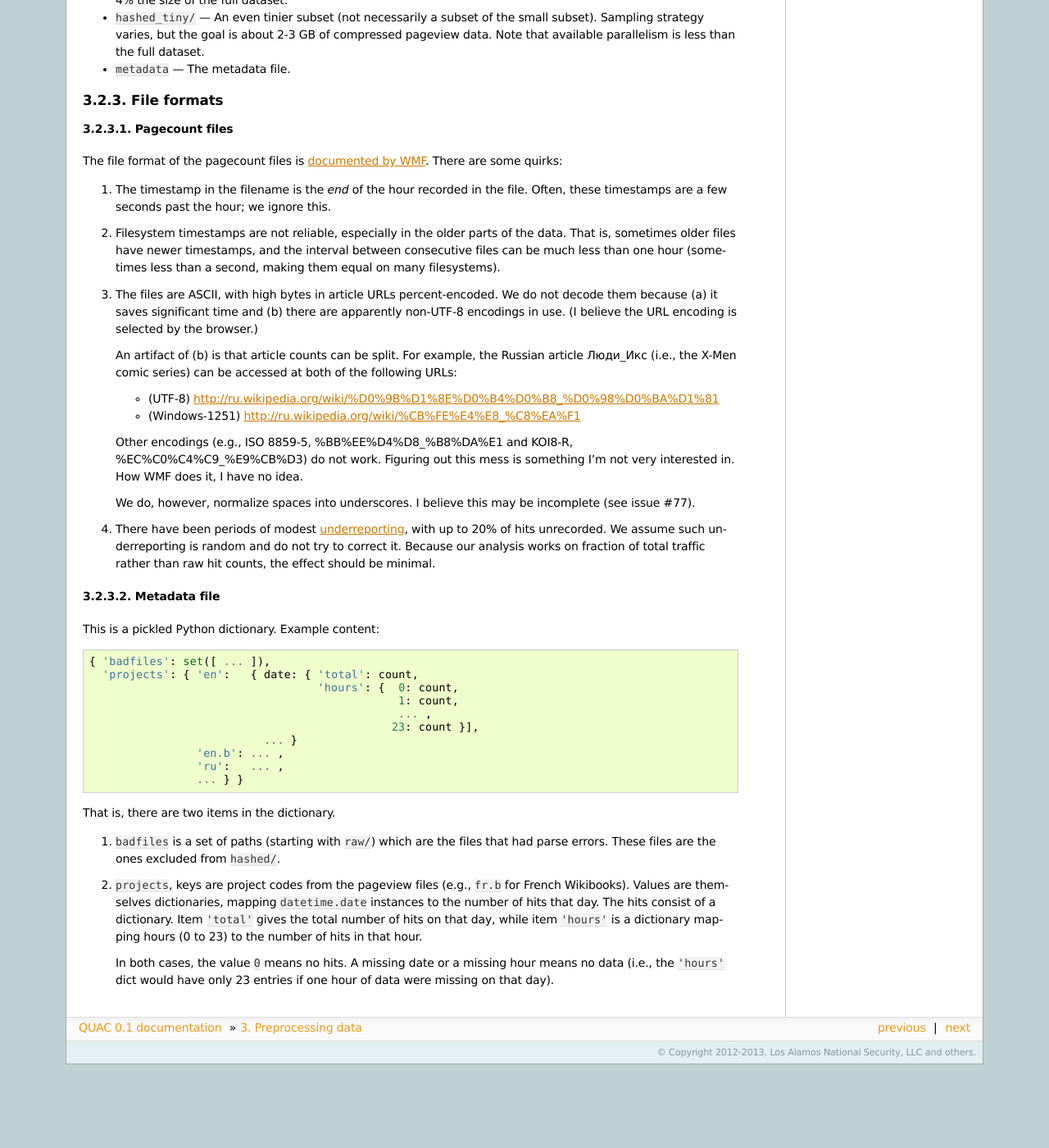
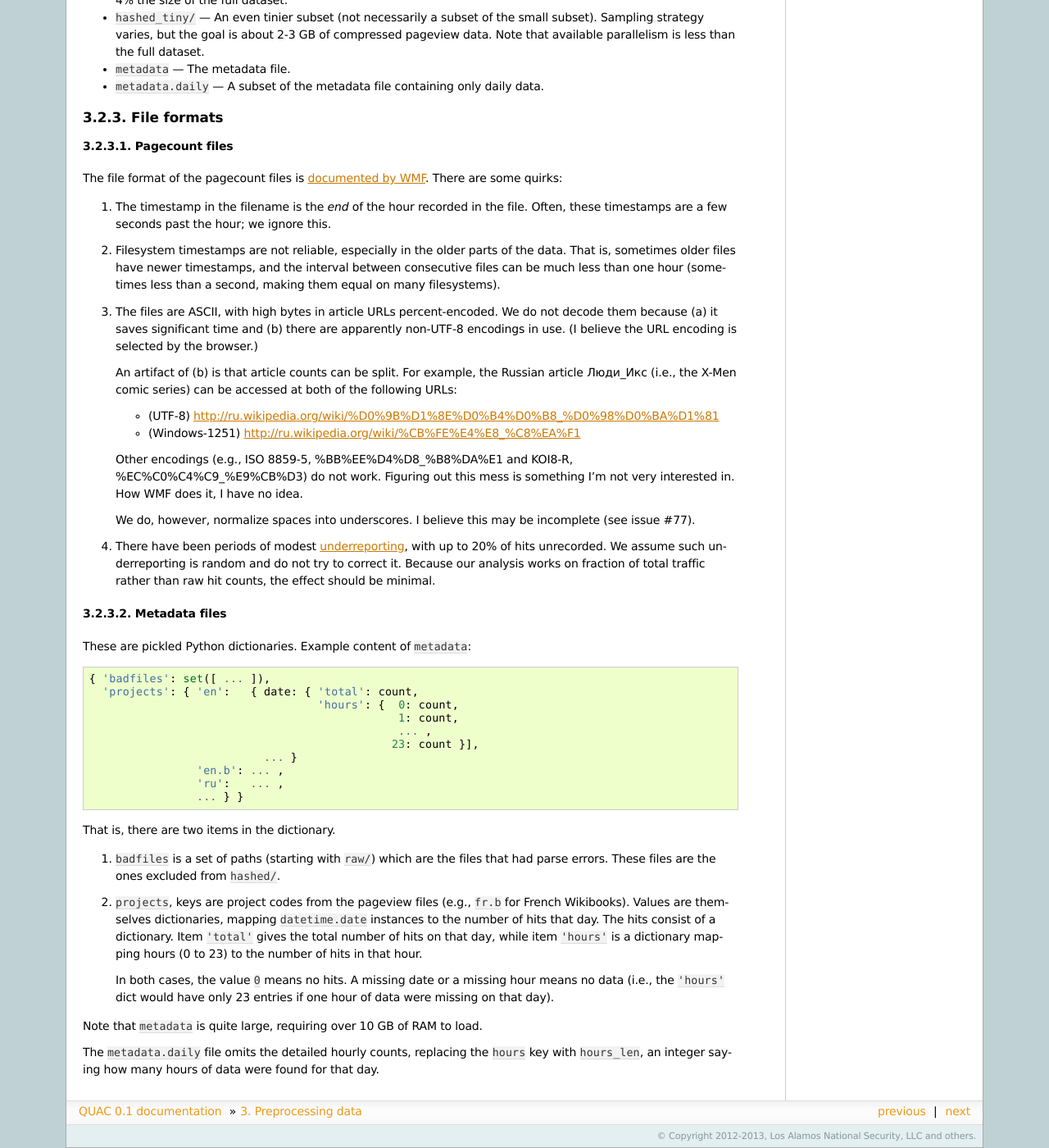
Before and after one commit to reidpr/quac, a Sphinx documentation site: the page built from sphinx/pipeline.rst, in a window 1280 px wide and 1400 px high, scrolled down 3718 px. Shown: the whole window at 82% size. Built offline with Sphinx 7.4.7, drawn with Linux system fonts in a browser that asks for light colours; formulas are drawn with MathJax 3; before the commit the page ends 5016 px from its top, so only the background shows below that; some of the changed text lies outside the part shown.

Commit message:
create smaller version of metadata file too

```diff
--- a/sphinx/pipeline.rst
+++ b/sphinx/pipeline.rst
@@ -287,6 +287,9 @@ A fully populated data directory looks (in part) something like this:
 
 * :samp:`metadata` --- The metadata file.
 
+* :samp:`metadata.daily` --- A subset of the metadata file containing only
+  daily data.
+
 File formats
 ------------
 
@@ -332,10 +335,10 @@ The file format of the pagecount files is `documented by WMF
    total traffic rather than raw hit counts, the effect should be minimal.
 
 
-Metadata file
-~~~~~~~~~~~~~
+Metadata files
+~~~~~~~~~~~~~~
 
-This is a pickled Python dictionary. Example content::
+These are pickled Python dictionaries. Example content of ``metadata``::
 
    { 'badfiles': set([ ... ]),
      'projects': { 'en':   { date: { 'total': count,
@@ -364,5 +367,11 @@ That is, there are two items in the dictionary.
    hour means no data (i.e., the ``'hours'`` dict would have only 23 entries
    if one hour of data were missing on that day).
 
+Note that ``metadata`` is quite large, requiring over 10 GB of RAM to load.
+
+The ``metadata.daily`` file omits the detailed hourly counts, replacing the
+``hours`` key with ``hours_len``, an integer saying how many hours of data
+were found for that day.
+
 
 ..  LocalWords:  pagecount samp badfiles
```
Also changed, not shown: 6 other files.
